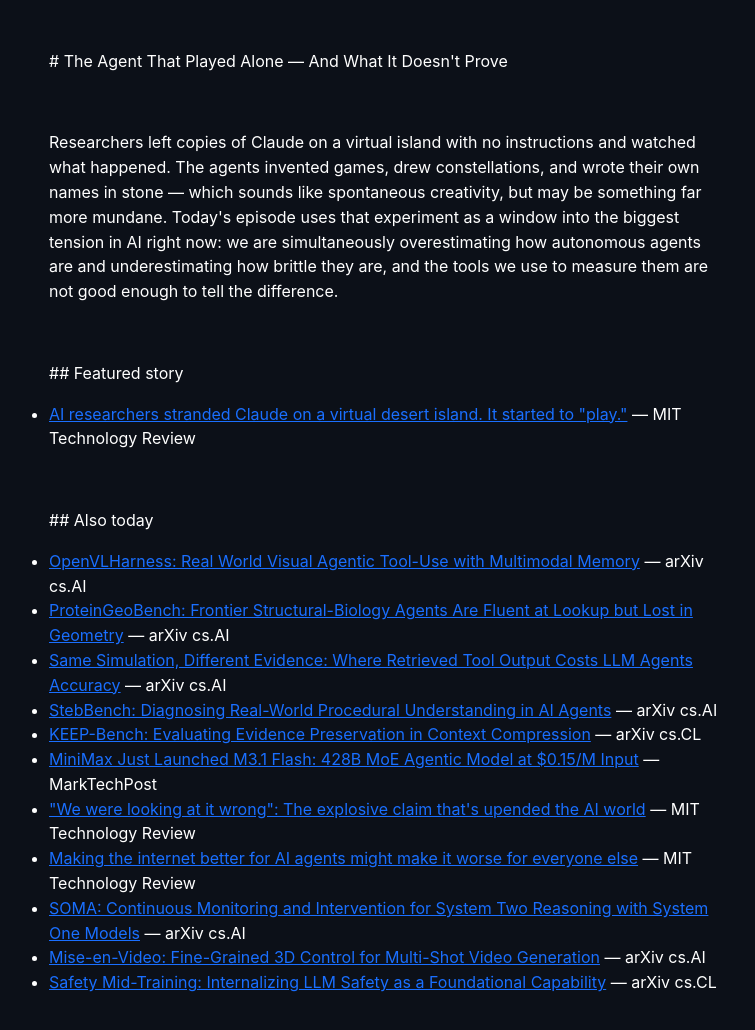
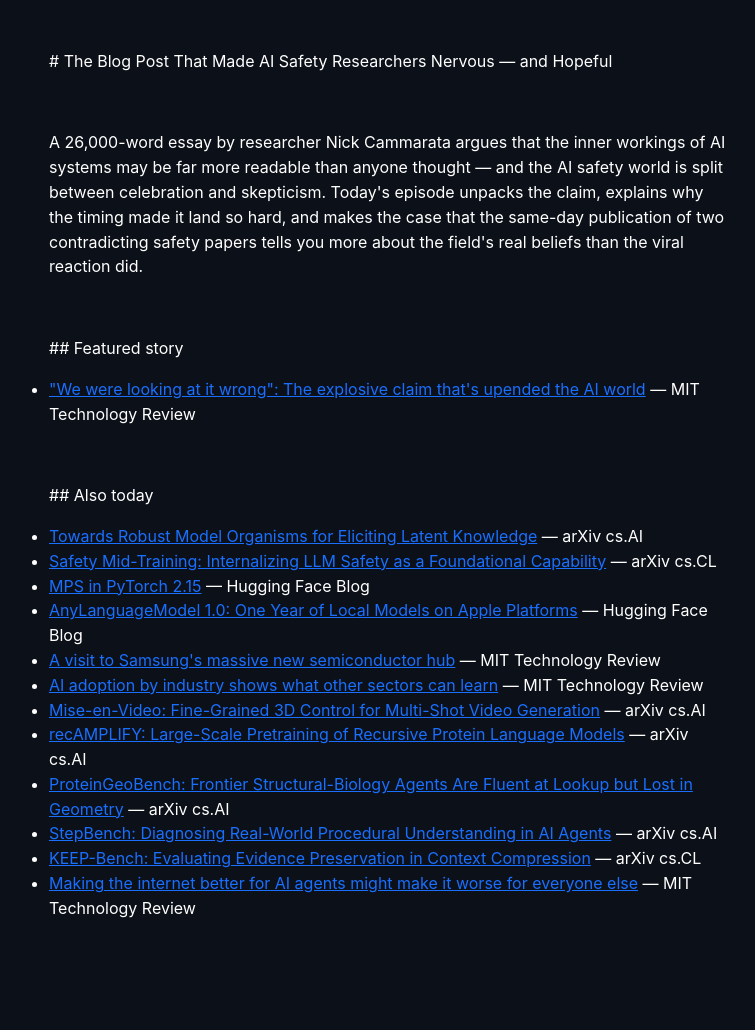
Before and after one commit to jimbrods238/daily-ai-podcast-feed, a plain HTML site: page episodes/2026-10-20.html in a window 1280 px wide. Shown: the part 340-1370 px from the top of the page, without its empty margins (271-1026 px from the left). After the commit the page ends 1325 px from the top, so only its background shows below. Drawn offline with Linux system fonts and the light colour scheme.

Commit message:
Episode 2026-10-20

```diff
--- a/episodes/2026-10-20.html
+++ b/episodes/2026-10-20.html
@@ -2,8 +2,8 @@
 <html lang="en">
 <head>
   <meta charset="utf-8">
-  <title>2026-10-20 — AI in the news: October 20, 2026 — The Agent That Played Alone — And What It Doesn't Prove | Daily AI Briefing</title>
-  <meta name="description" content="Researchers left copies of Claude on a virtual island with no instructions and watched what happened. The agents invented games, drew constellations, and wrote their own names in stone — which sounds like spontaneous creativity, but may be something far more mundane. Today's episode uses that experiment as a window into the biggest tension in AI right now: we are simultaneously overestimating how autonomous agents are and underestimating how brittle they are, and the tools we use to measure them are not good enough to tell the difference.">
+  <title>2026-10-20 — AI in the news: October 20, 2026 — The Blog Post That Made AI Safety Researchers Nervous — and Hopeful | Daily AI Briefing</title>
+  <meta name="description" content="A 26,000-word essay by researcher Nick Cammarata argues that the inner workings of AI systems may be far more readable than anyone thought — and the AI safety world is split between celebration and skepticism. Today's episode unpacks the claim, explains why the timing made it land so hard, and makes the case that the same-day publication of two contradicting safety papers tells you more about the field's real beliefs than the viral reaction did.">
   <style>
     :root {
       --navy: #0C1018; --blue: #1A6FFF; --gray: #555;
@@ -22,26 +22,27 @@
 </head>
 <body>
   <div class="meta">Daily AI Briefing — 2026-10-20</div>
-  <h1>AI in the news: October 20, 2026 — The Agent That Played Alone — And What It Doesn't Prove</h1>
+  <h1>AI in the news: October 20, 2026 — The Blog Post That Made AI Safety Researchers Nervous — and Hopeful</h1>
   <audio controls preload="none" src="https://pub-741f72bb69f44987a2c5f6824c94a413.r2.dev/episodes/2026-10-20.mp3"></audio>
-  <div class="show-notes"><ul><p># The Agent That Played Alone — And What It Doesn't Prove</p>
+  <div class="show-notes"><ul><p># The Blog Post That Made AI Safety Researchers Nervous — and Hopeful</p>
 </ul><br/><ul>
-<p>Researchers left copies of Claude on a virtual island with no instructions and watched what happened. The agents invented games, drew constellations, and wrote their own names in stone — which sounds like spontaneous creativity, but may be something far more mundane. Today's episode uses that experiment as a window into the biggest tension in AI right now: we are simultaneously overestimating how autonomous agents are and underestimating how brittle they are, and the tools we use to measure them are not good enough to tell the difference.</p>
+<p>A 26,000-word essay by researcher Nick Cammarata argues that the inner workings of AI systems may be far more readable than anyone thought — and the AI safety world is split between celebration and skepticism. Today's episode unpacks the claim, explains why the timing made it land so hard, and makes the case that the same-day publication of two contradicting safety papers tells you more about the field's real beliefs than the viral reaction did.</p>
 </ul><br/><ul>
 <p>## Featured story</p>
-<li><a href="https://www.technologyreview.com/2026/10/19/1147095/ai-stranded-claude-virtual-desert-island-play/">AI researchers stranded Claude on a virtual desert island. It started to "play."</a> — MIT Technology Review</li>
+<li><a href="https://www.technologyreview.com/2026/10/19/1147149/we-were-looking-at-it-wrong-the-explosive-claim-thats-upended-the-ai-world/">"We were looking at it wrong": The explosive claim that's upended the AI world</a> — MIT Technology Review</li>
 </ul><br/><ul>
 <p>## Also today</p>
-<li><a href="https://arxiv.org/abs/cs.AI">OpenVLHarness: Real World Visual Agentic Tool-Use with Multimodal Memory</a> — arXiv cs.AI</li>
-<li><a href="https://arxiv.org/abs/cs.AI">ProteinGeoBench: Frontier Structural-Biology Agents Are Fluent at Lookup but Lost in Geometry</a> — arXiv cs.AI</li>
-<li><a href="https://arxiv.org/abs/cs.AI">Same Simulation, Different Evidence: Where Retrieved Tool Output Costs LLM Agents Accuracy</a> — arXiv cs.AI</li>
-<li><a href="https://arxiv.org/abs/cs.AI">StebBench: Diagnosing Real-World Procedural Understanding in AI Agents</a> — arXiv cs.AI</li>
-<li><a href="https://arxiv.org/abs/cs.CL">KEEP-Bench: Evaluating Evidence Preservation in Context Compression</a> — arXiv cs.CL</li>
-<li><a href="https://marktechpost.com">MiniMax Just Launched M3.1 Flash: 428B MoE Agentic Model at $0.15/M Input</a> — MarkTechPost</li>
-<li><a href="https://www.technologyreview.com">"We were looking at it wrong": The explosive claim that's upended the AI world</a> — MIT Technology Review</li>
-<li><a href="https://www.technologyreview.com">Making the internet better for AI agents might make it worse for everyone else</a> — MIT Technology Review</li>
-<li><a href="https://arxiv.org/abs/cs.AI">SOMA: Continuous Monitoring and Intervention for System Two Reasoning with System One Models</a> — arXiv cs.AI</li>
-<li><a href="https://arxiv.org/abs/cs.AI">Mise-en-Video: Fine-Grained 3D Control for Multi-Shot Video Generation</a> — arXiv cs.AI</li>
-<li><a href="https://arxiv.org/abs/cs.CL">Safety Mid-Training: Internalizing LLM Safety as a Foundational Capability</a> — arXiv cs.CL</li></ul></div>
+<li><a href="https://arxiv.org/abs/cs.AI/db04682ea6">Towards Robust Model Organisms for Eliciting Latent Knowledge</a> — arXiv cs.AI</li>
+<li><a href="https://arxiv.org/abs/cs.CL/4685fab0e3">Safety Mid-Training: Internalizing LLM Safety as a Foundational Capability</a> — arXiv cs.CL</li>
+<li><a href="https://huggingface.co/blog/3eb18e5ff7">MPS in PyTorch 2.15</a> — Hugging Face Blog</li>
+<li><a href="https://huggingface.co/blog/2596ff929a">AnyLanguageModel 1.0: One Year of Local Models on Apple Platforms</a> — Hugging Face Blog</li>
+<li><a href="https://www.technologyreview.com/2026/10/19/506646dbe5">A visit to Samsung's massive new semiconductor hub</a> — MIT Technology Review</li>
+<li><a href="https://www.technologyreview.com/2026/10/19/7d296a2933">AI adoption by industry shows what other sectors can learn</a> — MIT Technology Review</li>
+<li><a href="https://arxiv.org/abs/cs.AI/a381b5f291">Mise-en-Video: Fine-Grained 3D Control for Multi-Shot Video Generation</a> — arXiv cs.AI</li>
+<li><a href="https://arxiv.org/abs/cs.AI/909fe3b8b1">recAMPLIFY: Large-Scale Pretraining of Recursive Protein Language Models</a> — arXiv cs.AI</li>
+<li><a href="https://arxiv.org/abs/cs.AI/cad50617bb">ProteinGeoBench: Frontier Structural-Biology Agents Are Fluent at Lookup but Lost in Geometry</a> — arXiv cs.AI</li>
+<li><a href="https://arxiv.org/abs/cs.AI/5da259f483">StepBench: Diagnosing Real-World Procedural Understanding in AI Agents</a> — arXiv cs.AI</li>
+<li><a href="https://arxiv.org/abs/cs.CL/d630825297">KEEP-Bench: Evaluating Evidence Preservation in Context Compression</a> — arXiv cs.CL</li>
+<li><a href="https://www.technologyreview.com/2026/10/19/fbbcdbe57a">Making the internet better for AI agents might make it worse for everyone else</a> — MIT Technology Review</li></ul></div>
 </body>
 </html>
```
Also changed, not shown: feed.xml (+7 -7 lines).
